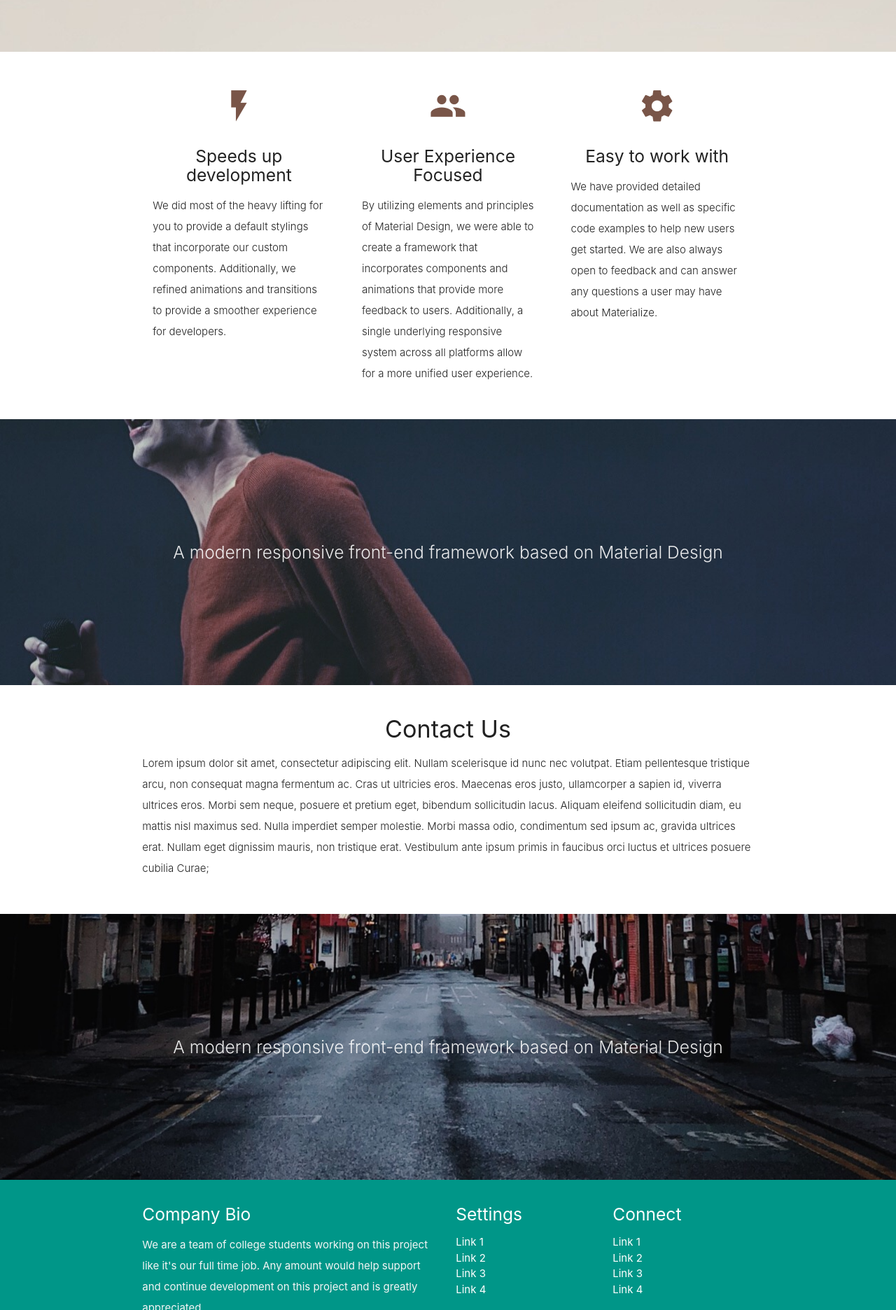
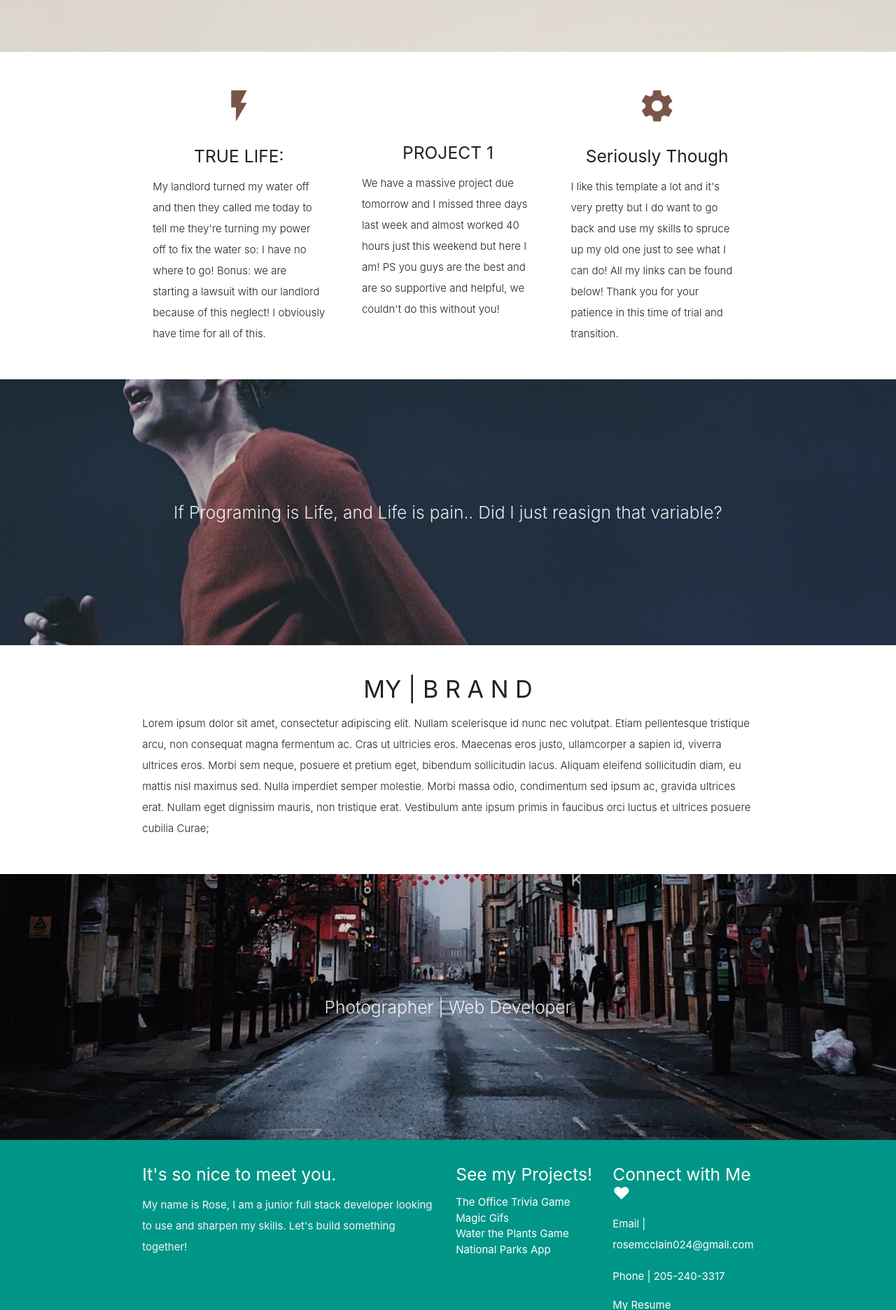
Before and after one commit to rosemcclain024/Basic-Portfolio, a plain HTML site: page index.html in a window 1280 px wide. Shown: the part 370-2242 px from the top of the page at 70% size. Drawn offline with nearby package versions, Linux system fonts and the light colour scheme.

Commit message:
final touches

```diff
--- a/css/style.css
+++ b/css/style.css
@@ -16,7 +16,7 @@ p {
 }
 
 .sidenav-trigger {
-  color: #26a69a;
+  color: #425957;
 }
 
 .parallax-container {
@@ -55,3 +55,7 @@ p {
 footer.page-footer {
   margin: 0;
 }
+
+.teal-text {
+  color: darkgray!important;
+}
--- a/index.html
+++ b/index.html
@@ -3,8 +3,8 @@
 <head>
   <meta http-equiv="Content-Type" content="text/html; charset=UTF-8"/>
   <meta name="viewport" content="width=device-width, initial-scale=1"/>
-  <title>Parallax Template - Materialize</title>
-
+  <title>| Portfolio</title>
+  <link rel="stylesheet" href="https://use.fontawesome.com/releases/v5.7.2/css/all.css" integrity="sha384-fnmOCqbTlWIlj8LyTjo7mOUStjsKC4pOpQbqyi7RrhN7udi9RwhKkMHpvLbHG9Sr" crossorigin="anonymous">
   <!-- CSS  -->
   <link href="https://fonts.googleapis.com/icon?family=Material+Icons" rel="stylesheet">
   <link href="css/materialize.css" type="text/css" rel="stylesheet" media="screen,projection"/>
@@ -13,13 +13,13 @@
 <body>
   <nav class="white" role="navigation">
     <div class="nav-wrapper container">
-      <a id="logo-container" href="#" class="brand-logo">Logo</a>
+      <a id="logo-container" href="#" class="brand-logo"><i class="fab fa-connectdevelop"></i></a>
       <ul class="right hide-on-med-and-down">
-        <li><a href="#">Navbar Link</a></li>
+        <li><a href="#"></a></li>
       </ul>
 
       <ul id="nav-mobile" class="sidenav">
-        <li><a href="#">Navbar Link</a></li>
+        <li><a href="#"></a></li>
       </ul>
       <a href="#" data-target="nav-mobile" class="sidenav-trigger"><i class="material-icons">menu</i></a>
     </div>
@@ -29,13 +29,13 @@
     <div class="section no-pad-bot">
       <div class="container">
         <br><br>
-        <h1 class="header center teal-text text-lighten-2">Parallax Template</h1>
+        <h1 class="header center teal-text text-lighten-2">Let's build something | together</h1>
         <div class="row center">
-          <h5 class="header col s12 light">A modern responsive front-end framework based on Material Design</h5>
+          <h5 class="header col s12 light">Inspired by modern, minimalist design |</h5>
         </div>
-        <div class="row center">
+        <!-- <div class="row center">
           <a href="http://materializecss.com/getting-started.html" id="download-button" class="btn-large waves-effect waves-light teal lighten-1">Get Started</a>
-        </div>
+        </div> -->
         <br><br>
 
       </div>
@@ -52,27 +52,27 @@
         <div class="col s12 m4">
           <div class="icon-block">
             <h2 class="center brown-text"><i class="material-icons">flash_on</i></h2>
-            <h5 class="center">Speeds up development</h5>
+            <h5 class="center">TRUE LIFE:</h5>
 
-            <p class="light">We did most of the heavy lifting for you to provide a default stylings that incorporate our custom components. Additionally, we refined animations and transitions to provide a smoother experience for developers.</p>
+            <p class="light"> My landlord turned my water off and then they called me today to tell me they're turning my power off to fix the water so: I have no where to go! Bonus: we are starting a lawsuit with our landlord because of this neglect! I obviously have time for all of this. </p>
           </div>
         </div>
 
         <div class="col s12 m4">
           <div class="icon-block">
-            <h2 class="center brown-text"><i class="material-icons">group</i></h2>
-            <h5 class="center">User Experience Focused</h5>
+            <h2 class="center brown-text"><i class="material-icons"></i></h2>
+            <h5 class="center">PROJECT 1</h5>
 
-            <p class="light">By utilizing elements and principles of Material Design, we were able to create a framework that incorporates components and animations that provide more feedback to users. Additionally, a single underlying responsive system across all platforms allow for a more unified user experience.</p>
+            <p class="light">We have a massive project due tomorrow and I missed three days last week and almost worked 40 hours just this weekend but here I am! PS you guys are the best and are so supportive and helpful, we couldn't do this without you!</p>
           </div>
         </div>
 
         <div class="col s12 m4">
           <div class="icon-block">
             <h2 class="center brown-text"><i class="material-icons">settings</i></h2>
-            <h5 class="center">Easy to work with</h5>
+            <h5 class="center">Seriously Though</h5>
 
-            <p class="light">We have provided detailed documentation as well as specific code examples to help new users get started. We are also always open to feedback and can answer any questions a user may have about Materialize.</p>
+            <p class="light">I like this template a lot and it's very pretty but I do want to go back and use my skills to spruce up my old one just to see what I can do! All my links can be found below! Thank you for your patience in this time of trial and transition.</p>
           </div>
         </div>
       </div>
@@ -85,7 +85,7 @@
     <div class="section no-pad-bot">
       <div class="container">
         <div class="row center">
-          <h5 class="header col s12 light">A modern responsive front-end framework based on Material Design</h5>
+          <h5 class="header col s12 light">If Programing is Life, and Life is pain.. Did I just reasign that variable?</h5>
         </div>
       </div>
     </div>
@@ -98,7 +98,7 @@
       <div class="row">
         <div class="col s12 center">
           <h3><i class="mdi-content-send brown-text"></i></h3>
-          <h4>Contact Us</h4>
+          <h4>MY | B R A N D</h4>
           <p class="left-align light">Lorem ipsum dolor sit amet, consectetur adipiscing elit. Nullam scelerisque id nunc nec volutpat. Etiam pellentesque tristique arcu, non consequat magna fermentum ac. Cras ut ultricies eros. Maecenas eros justo, ullamcorper a sapien id, viverra ultrices eros. Morbi sem neque, posuere et pretium eget, bibendum sollicitudin lacus. Aliquam eleifend sollicitudin diam, eu mattis nisl maximus sed. Nulla imperdiet semper molestie. Morbi massa odio, condimentum sed ipsum ac, gravida ultrices erat. Nullam eget dignissim mauris, non tristique erat. Vestibulum ante ipsum primis in faucibus orci luctus et ultrices posuere cubilia Curae;</p>
         </div>
       </div>
@@ -111,7 +111,7 @@
     <div class="section no-pad-bot">
       <div class="container">
         <div class="row center">
-          <h5 class="header col s12 light">A modern responsive front-end framework based on Material Design</h5>
+          <h5 class="header col s12 light">Photographer | Web Developer</h5>
         </div>
       </div>
     </div>
@@ -122,27 +122,30 @@
     <div class="container">
       <div class="row">
         <div class="col l6 s12">
-          <h5 class="white-text">Company Bio</h5>
-          <p class="grey-text text-lighten-4">We are a team of college students working on this project like it's our full time job. Any amount would help support and continue development on this project and is greatly appreciated.</p>
+          <h5 class="white-text">It's so nice to meet you.</h5>
+          <p class="grey-text text-lighten-4">My name is Rose, I am a junior full stack developer looking to use and sharpen my skills. Let's build something together! </p>
 
 
         </div>
         <div class="col l3 s12">
-          <h5 class="white-text">Settings</h5>
+          <h5 class="white-text">See my Projects!</h5>
           <ul>
-            <li><a class="white-text" href="#!">Link 1</a></li>
-            <li><a class="white-text" href="#!">Link 2</a></li>
-            <li><a class="white-text" href="#!">Link 3</a></li>
-            <li><a class="white-text" href="#!">Link 4</a></li>
+            <li><a class="white-text" href="https://rosemcclain024.github.io/Trivia-Game/">The Office Trivia Game</li></a>
+            <li><a class="white-text" href="https://rosemcclain024.github.io/GifTastic/">Magic Gifs</a></li>
+            <li><a class="white-text" href="https://rosemcclain024.github.io/Psychic-Game/">Water the Plants Game</a></li>
+            <li><a class="white-text" href="https://hoayun.github.io/National-Park-App/">National Parks App</a></li>
           </ul>
         </div>
         <div class="col l3 s12">
-          <h5 class="white-text">Connect</h5>
+          <h5 class="white-text">Connect with Me &hearts;</h5>
+          <p>Email | rosemcclain024@gmail.com</p>
+          <p>Phone | 205-240-3317</p>
           <ul>
-            <li><a class="white-text" href="#!">Link 1</a></li>
-            <li><a class="white-text" href="#!">Link 2</a></li>
-            <li><a class="white-text" href="#!">Link 3</a></li>
-            <li><a class="white-text" href="#!">Link 4</a></li>
+            <li><a class="white-text" href="https://drive.google.com/file/d/1SkJpGUnbaK9B_HYxZva8B4VpLUbFVvdm/view?usp=sharing">My Resume</a></li>
+            <li><a class="white-text" href="https://github.com/rosemcclain024"><i class="fab fa-github"></i></a></li>
+            <li><a class="white-text" href="https://www.linkedin.com/in/rose-mcclain-5838a2146/"><i class="fab fa-linkedin"></i></a></li>
+            <li><a class="white-text" href="https://www.instagram.com/aashleyymcclainn/"><i class="fab fa-instagram"></i></a></li>
+
           </ul>
         </div>
       </div>
```
